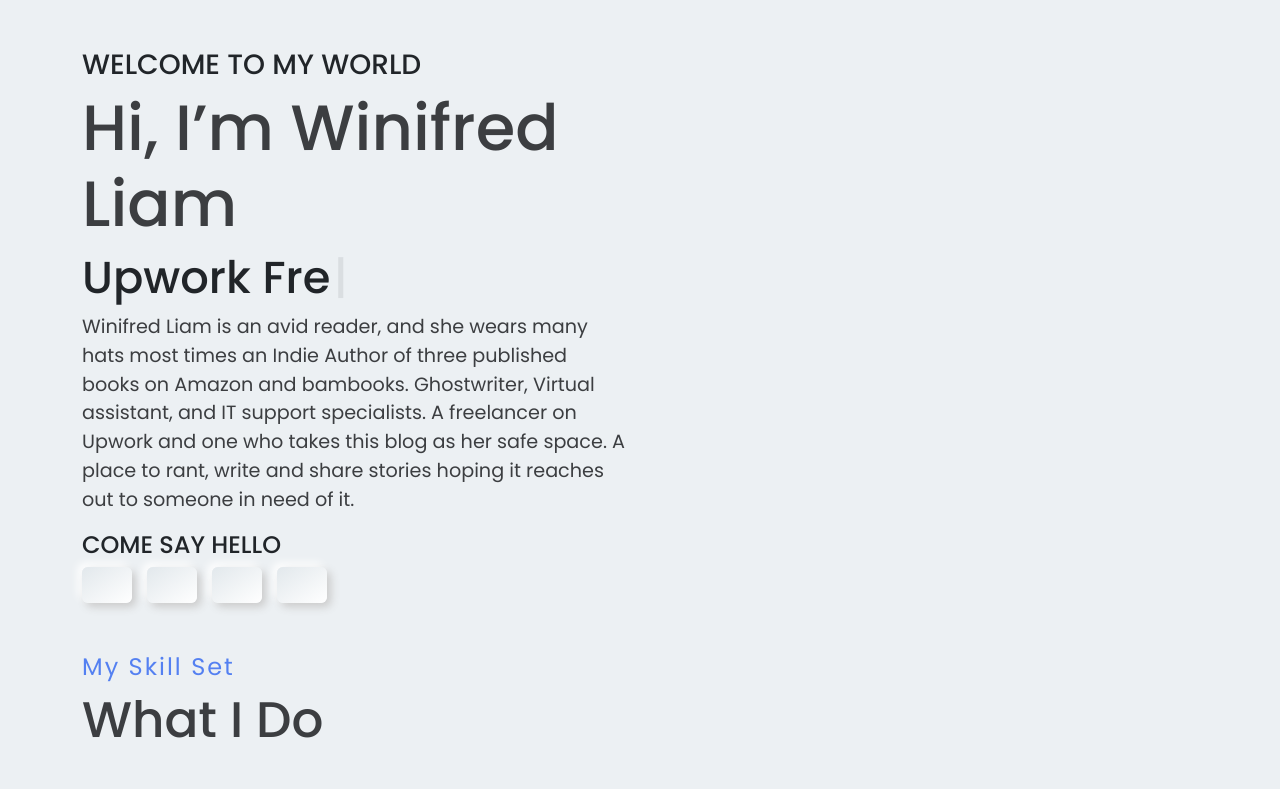
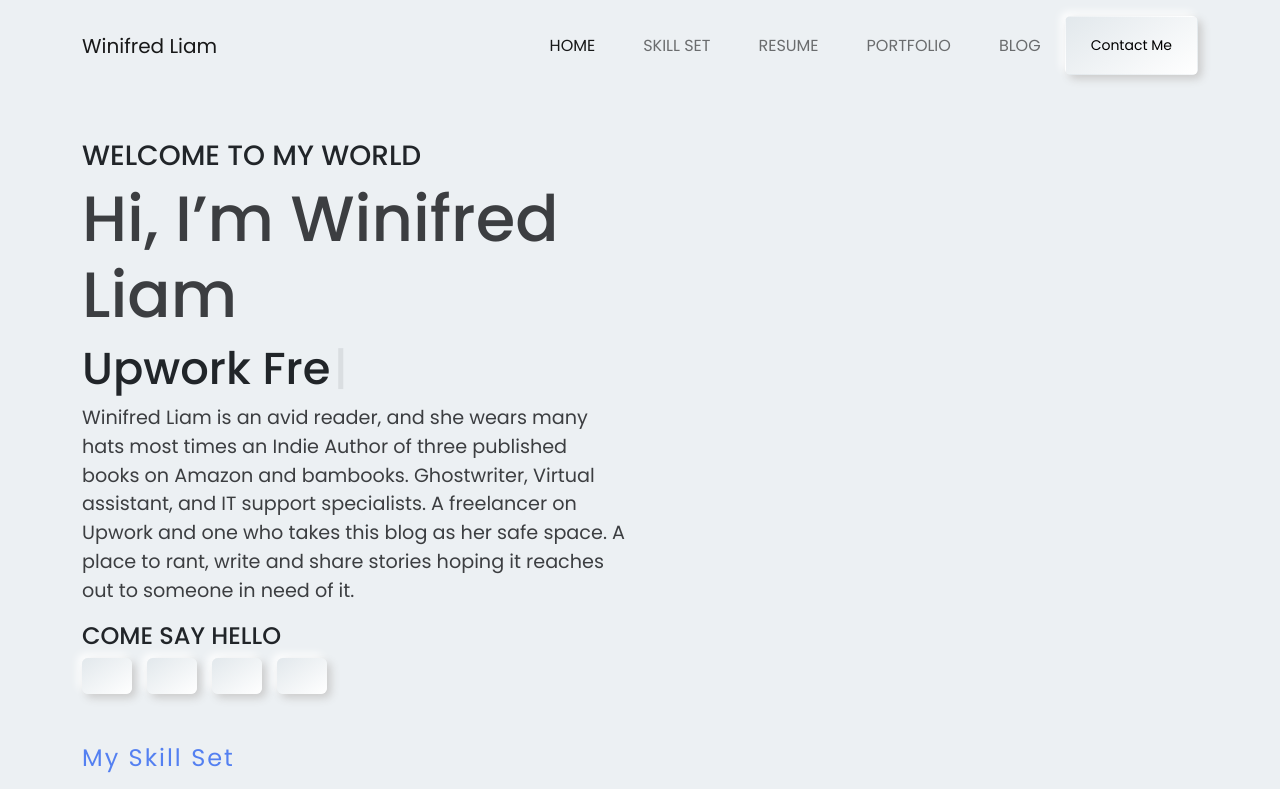
Before and after one commit to TimmyIsANerd/winifred_liam, a Next.js app: page / in a window 1280 px wide. Shown: the top 789 px of the page. Built offline with nearby package versions, Linux system fonts and the light colour scheme.

Commit message:
Added new Nav

```diff
--- /dev/null
+++ b/component/Nav/Navbar.js
@@ -0,0 +1,59 @@
+import React from "react";
+
+const NavBar = () => {
+  return (
+    <nav className="navbar py-3 navbar-expand-lg navbar-light bg-transparent">
+      <div className="container">
+        <a className="navbar-brand text-bold" href="#">
+          Winifred Liam
+        </a>
+        <button
+          className="navbar-toggler"
+          type="button"
+          data-bs-toggle="collapse"
+          data-bs-target="#navbarSupportedContent"
+          aria-controls="navbarSupportedContent"
+          aria-expanded="false"
+          aria-label="Toggle navigation"
+        >
+          <span className="navbar-toggler-icon"></span>
+        </button>
+        <div className="collapse navbar-collapse" id="navbarSupportedContent">
+          <ul className="navbar-nav ms-auto mb-2 mb-lg-0">
+            <li className="nav-item">
+              <a className="nav-link active" aria-current="page" href="#">
+                Home
+              </a>
+            </li>
+            <li className="nav-item">
+              <a className="nav-link" href="#">
+                Skill Set
+              </a>
+            </li>
+            <li className="nav-item">
+              <a className="nav-link" href="#">
+                Resume
+              </a>
+            </li>
+            <li className="nav-item">
+              <a href="#" className="nav-link">
+                Portfolio
+              </a>
+            </li>
+            <li className="nav-item">
+              <a href="https://peacheshouse.wordpress.com/" className="nav-link">
+                Blog
+              </a>
+            </li>
+          </ul>
+
+          <a className="btn btn-sm btn_shadow" href="#contact">
+            Contact Me
+          </a>
+        </div>
+      </div>
+    </nav>
+  );
+};
+
+export default NavBar;
--- a/pages/index.js
+++ b/pages/index.js
@@ -1,4 +1,5 @@
 import React from "react"
+import NavBar from "../component/Nav/Navbar"
 import Header from "../component/Head/Header"
 import Features from "../component/Features/Features"
 import Home from "../component/Hero/Home"
@@ -13,7 +14,7 @@ import Footer from "../component/Footer"
 const LandingPage = () => {
   return (
     <>
-      {/* <Header /> */}
+      <NavBar />
       <Home />
       <Features />
       <Portfolio />
```
